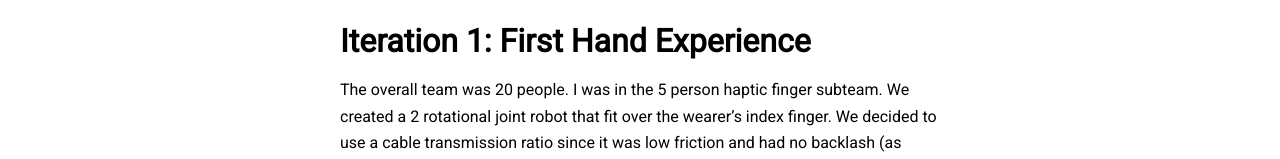
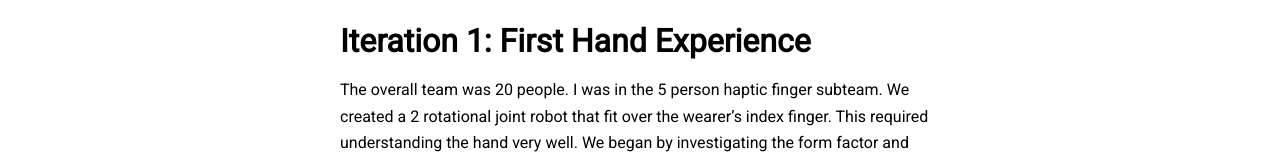
Before and after one commit to Christopher-LeeNU/Christopher-LeeNU.github.io, a Jekyll site: the page built from pages/haptics.md, in a window 1280 px wide and 1400 px high. Shown: the part 352-511 px from the top of the window. Built offline with Jekyll 4.4.1, drawn with Linux system fonts in a browser that asks for light colours; nearby versions of some CDN libraries; some of the changed text lies outside the part shown.

Commit message:
Update haptics.md

```diff
--- a/pages/haptics.md
+++ b/pages/haptics.md
@@ -10,7 +10,17 @@ The first 6 months of the project were for creating an alpha prototype as a caps
 In the second iteration, we focused on optimizing for manufacturability, reliability, and further mimicking human hand proportions. This project is ongoing and is pretty awesome.
 
 # Iteration 1: First Hand Experience
+
 The overall team was 20 people. I was in the 5 person haptic finger subteam. We created a 2 rotational joint robot that fit over the wearer's index finger.
+This required understanding the hand very well. We began by investigating the form factor and user comfort through literature review, concept sketches, and low-fidelity prototypes.
+
+<p float="left">
+  <img src="/assets/img/haptics/sketch1.jpg" width="300" />
+  <img src="/assets/img/haptics/sketch2.jpg" width="300" />
+  <img src="/assets/img/haptics/v0.jpg" width="300" />
+</p>
+
+
 We decided to use a cable transmission ratio since it was low friction and had no backlash (as opposed to gears which have backlash).
 We quickly learned that although this worked very well when set up properly, setting it up properly was pretty difficult. Over several iterations, we designed the system to have accessible and intuitive tensioning mechanisms. Cable slacking and slipping were our biggest enemies because it broke user immersion, desyncing between the haptic and robotic side, and could lead to further unravelling.
 
```
